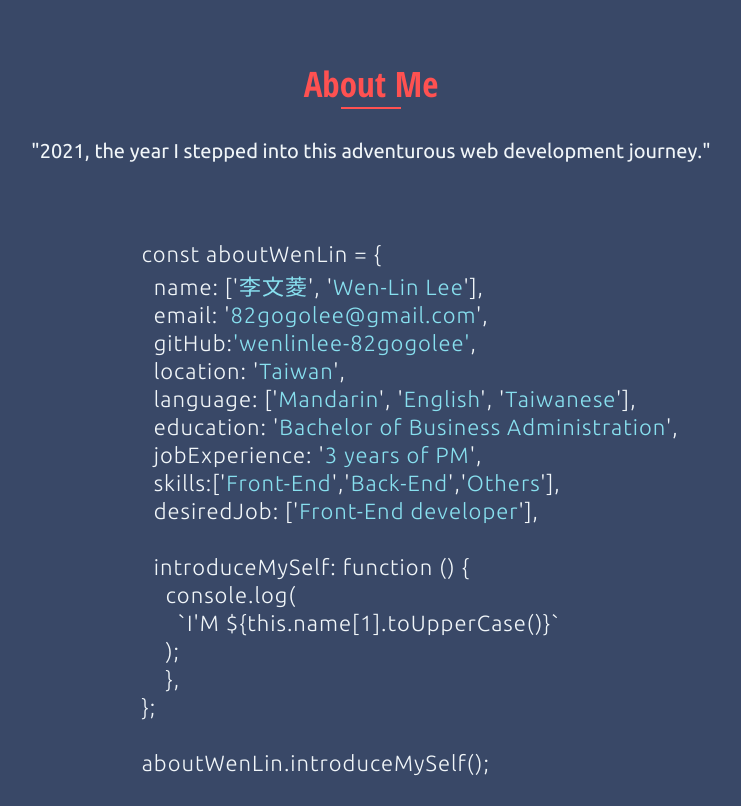
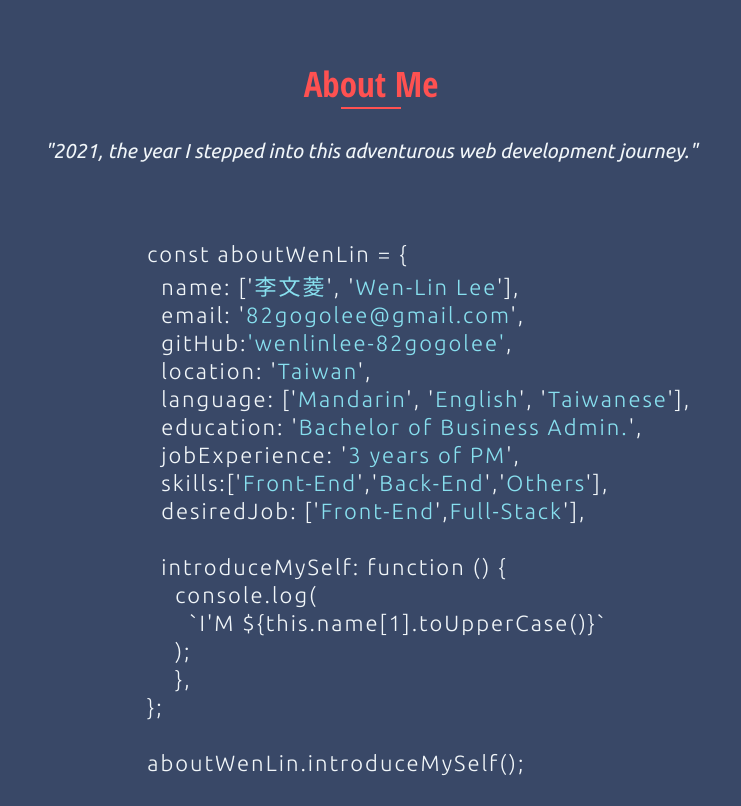
Before and after one commit to wenlinlee-82gogolee/portfolio-website, a website: page index.html in a window 1280 px wide. Shown: the part 780-1586 px from the top of the page, without its empty margins (269-1010 px from the left). Drawn offline with Linux system fonts and the light colour scheme.

Commit message:
-change the font style for the about section

```diff
--- a/index.html
+++ b/index.html
@@ -14,11 +14,9 @@
   crossorigin="anonymous"
   referrerpolicy="no-referrer"
 />
-  <link rel="preconnect" href="https://fonts.googleapis.com">
-  <link rel="preconnect" href="https://fonts.gstatic.com" crossorigin>
-  <link
-    href="https://fonts.googleapis.com/css2?family=Fira+Code:wght@300;400;500;700&family=Open+Sans+Condensed:wght@300;700&family=Ubuntu:wght@300;400;500;700&display=swap"
-    rel="stylesheet">
+<link rel="preconnect" href="https://fonts.googleapis.com">
+<link rel="preconnect" href="https://fonts.gstatic.com" crossorigin>
+<link href="https://fonts.googleapis.com/css2?family=Open+Sans+Condensed:wght@300;700&family=Ubuntu:ital,wght@0,300;0,400;0,500;0,700;1,400&display=swap" rel="stylesheet">
   <link rel="stylesheet" href="css/style.css">
 </head>
 
@@ -70,10 +68,10 @@
                     gitHub:<span class="value">'wenlinlee-82gogolee'</span>,
                     location: '<span class="value">Taiwan</span>',
                     language: ['<span class="value">Mandarin</span>', '<span class="value">English</span>', '<span class="value">Taiwanese</span>'],
-                    education: '<span class="value">Bachelor of Business Administration</span>',
+                    education: '<span class="value">Bachelor of Business Admin.</span>',
                     jobExperience: '<span class="value">3 years of PM</span>',
                     skills:['<span class="value"><a href="#skills" class="about__link">Front-End</a></span>','<span class="value"><a href="#skills"class="about__link">Back-End</a></span>','<span class="value"><a href="#skills" class="about__link">Others</a></span>'],
-                    desiredJob: ['<span class="value">Front-End developer</span>'],
+                    desiredJob: ['<span class="value">Front-End</span>',<span class="value">Full-Stack</span>'],
 
                     introduceMySelf: function () {
                       console.log(
--- a/sass/main.scss
+++ b/sass/main.scss
@@ -286,6 +286,7 @@ body {
 
       code {
         font-family: $font-primary;
+        letter-spacing: 0.2rem;
       }
     }
   }
@@ -295,6 +296,7 @@ body {
     font-size: 2rem;
     color: $color-grey-light;
     font-weight: 400;
+    font-style: italic;
   }
 
   &__meCode {
```
Also changed, not shown: css/style.css.
